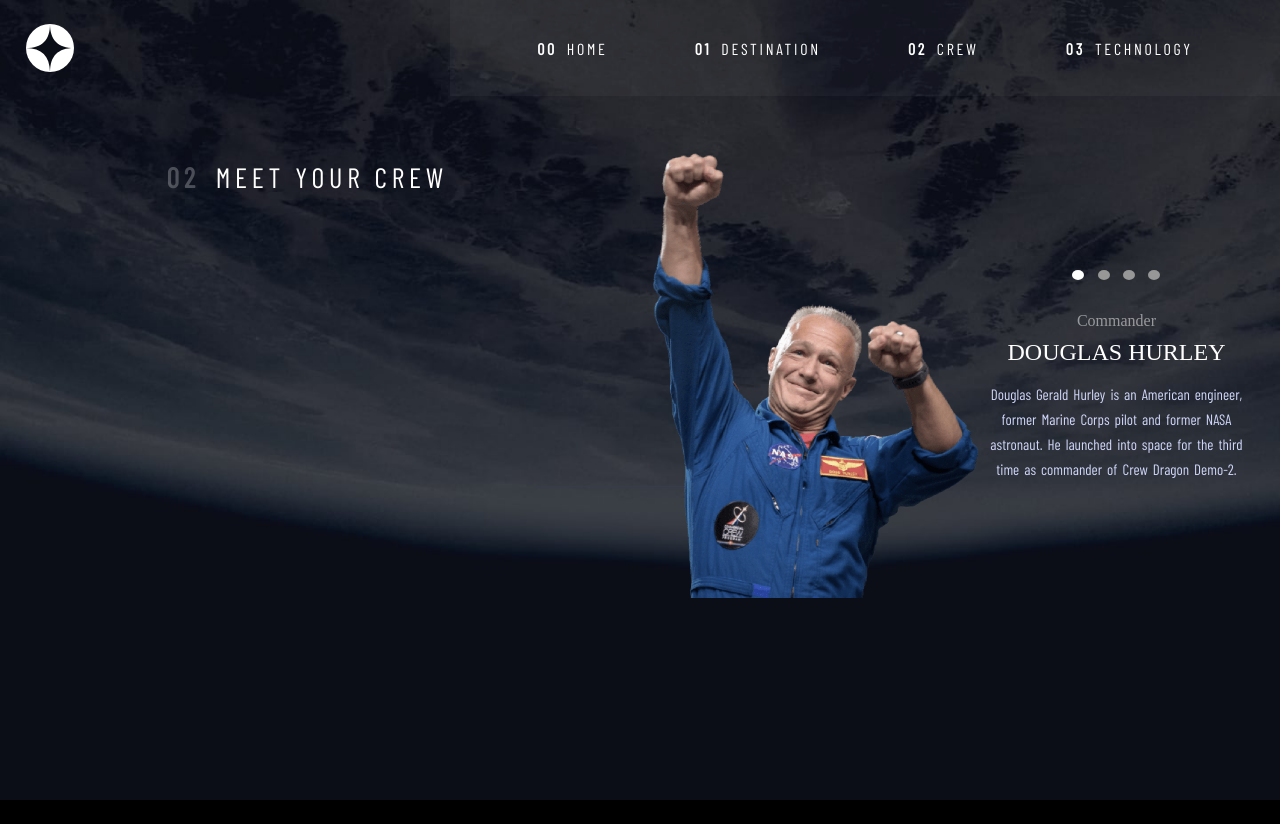
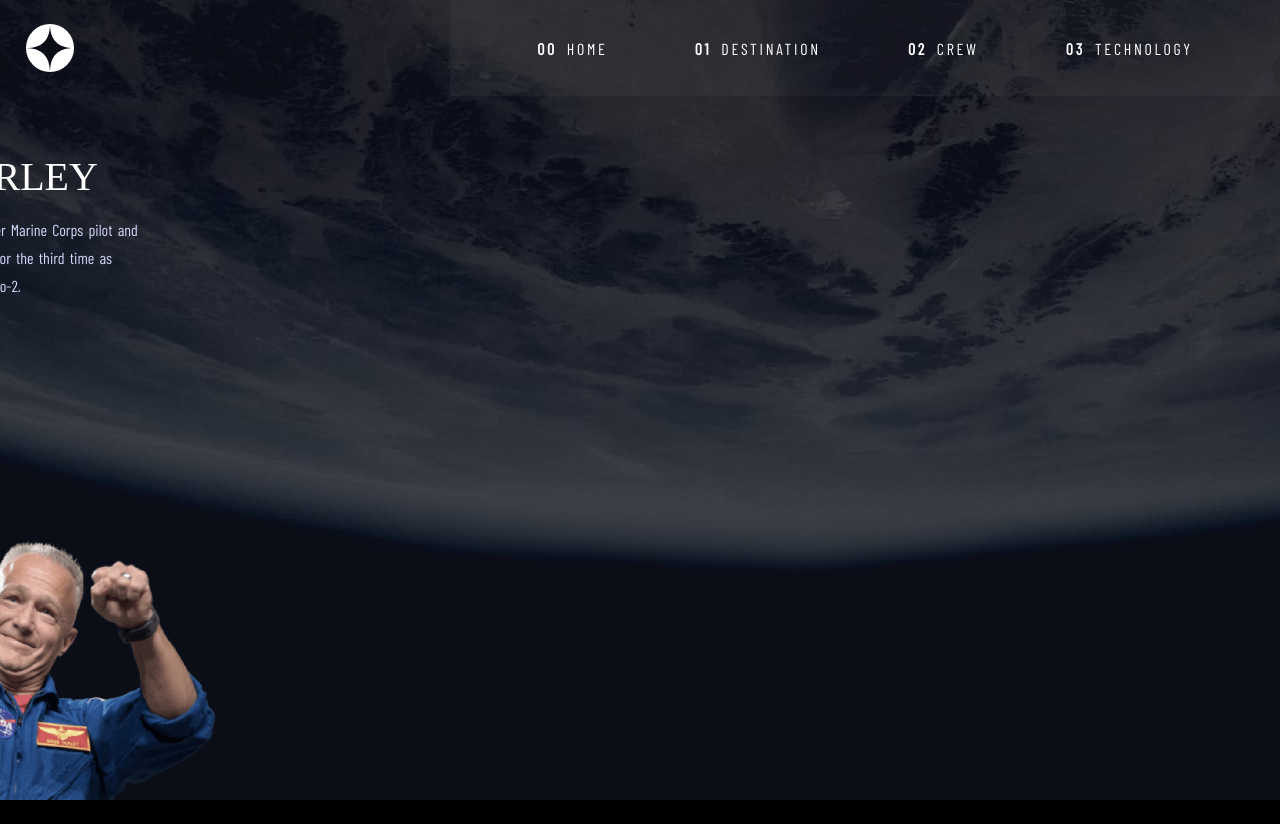
Before and after one commit to the-rabblerouser/SpaceTourism, a Next.js app: page /crew in a window 1280 px wide. After the commit the page ends 800 px from the top, so only its background shows below. Built offline with nearby package versions, Linux system fonts and the light colour scheme; a web font is replaced by a local one.

Commit message:
corrected spacing on subheading for tablet styles

```diff
--- a/components/CrewPage/Crew.styled.ts
+++ b/components/CrewPage/Crew.styled.ts
@@ -25,18 +25,24 @@ export const Container = styled.div`
 	margin-top: 24px;
 
 	@media (min-width: 768px) {
+		display: grid;
+		justify-content: center;
+		align-items: center;
+		grid-columns-template: 1fr;
+		grid-rows-template: 1fr 1fr 1fr;
+		grid-template-areas:
+			'subHeading'
+			'bodyText'
+			'img';
+		height: 88vh;
+		width: 100vw;
+		margin-top: 0;
+		overflow: hidden;
+	}
 	}
 
 	@media (min-width: 1224px) {
-		display: grid;
-		justify-content: space-between;
-		height: 88vh;
-		width: 100vw;
-		grid-columns-template: 1fr 1fr 2fr;
-		grid-rows-template: 2fr;
-		grid-template-areas:
-			'subheading planet planet'
-			'moon planet planet';
+
 	}
 `;
 
@@ -45,6 +51,8 @@ export const SubHeading = styled.h6`
 	font-family: ${({ theme }) => theme.barlow};
 	font-weight: 400;
 	font-size: 16px;
+	font-style: normal;
+	font-weight: normal;
 	color: ${({ theme }) => theme.white};
 	line-height: 19.2px;
 	letter-spacing: 2.7px;
@@ -52,12 +60,13 @@ export const SubHeading = styled.h6`
 	margin: 0 0 0 0;
 
 	@media (min-width: 768px) {
-		align-self: start;
-		margin: 40px 0 0 38.5px;
+		grid-area: subHeading;
+		justify-self: start;
+		width: 100vw;
+		margin: 0 0 0 39px;
 		font-size: 20px;
 		line-height: 24px;
 		letter-spacing: 3.375px;
-		text-align: left;
 	}
 
 	@media (min-width: 1224px) {
@@ -84,11 +93,10 @@ export const Span = styled.div`
 	text-align: center;
 
 	@media (min-width: 768px) {
+		font-weight: bold;
 		font-size: 20px;
-		font-weight: 700;
 		line-height: 24px;
 		letter-spacing: 3.375px;
-		text-align: left;
 	}
 
 	@media (min-width: 1224px) {
@@ -108,6 +116,11 @@ export const ImgContainer = styled.div`
 	border-bottom: 1px solid ${({ theme }) => theme.hrBlack};
 
 	@media (min-width: 768px) {
+		grid-area: img;
+		justify-self: center;
+		height: 532px;
+		width: 368.85333251953125px;
+		border-bottom: none;
 	}
 
 	@media (min-width: 1224px) {
@@ -120,17 +133,15 @@ export const Img = styled.img`
 	justify-self: center;
 
 	@media (min-width: 768px) {
-		height: 300px;
-		width: 300px;
-		margin-top: 60px;
+		height: 532px;
+		width: 368.85333251953125px;
+		margin-top: 40px;
 	}
 
 	@media (min-width: 1224px) {
 		grid-area: moon;
 		align-self: center;
 		justify-self: end;
-		width: 445px;
-		height: 445px;
 		margin: 0 0 0 230px;
 	}
 `;
@@ -143,6 +154,21 @@ export const TextContainer = styled.div`
 	height: 220px;
 	width: 327px;
 
+	@media (min-width: 768px) {
+		width: 536px;
+		height: 232px;
+		grid-area: bodyText;
+		display: grid;
+		justify-self: center;
+		grid-columns-template: 1fr;
+		grid-rows-template: 1fr 1fr 1fr 1fr;
+		grid-template-areas:
+			'title'
+			'name'
+			'bodytext'
+			'toggleContainer';
+	}
+
 	@media (min-width: 1224px) {
 	}
 `;
@@ -154,9 +180,11 @@ export const ToggleContainer = styled.div`
 	align-items: center;
 	height: 10px;
 	width: 88px;
-	margin: 32px 0 0 0;
 
-	@media (min-width: 1224px) {
+	@media (min-width: 768px) {
+		grid-area: toggleContainer;
+		justify-self: center;
+		margin: 40px 0 0 0;
 	}
 `;
 
@@ -190,6 +218,17 @@ export const Title = styled.h6`
 	opacity: 0.5;
 	text-align: center;
 	margin: 32px 0 0 0;
+
+	@media (min-width: 768px) {
+		grid-area: title;
+		font-size: 24px;
+		line-height: 28px;
+		text-align: center;
+		text-transform: uppercase;
+	}
+
+	@media (min-width: 1224px) {
+	}
 `;
 
 export const Name = styled.h5`
@@ -206,8 +245,20 @@ export const Name = styled.h5`
 	text-transform: uppercase;
 	line-height: auto;
 	letter-spacing: 0px;
+	margin: 8px 0 0 0;
 
-	margin: 8px 0 0 0;
+	@media (min-width: 768px) {
+		grid-area: name;
+		height: 46px;
+		width: 457px;
+		font-size: 40px;
+		line-height: 46px;
+		text-align: center;
+		text-transform: uppercase;
+	}
+
+	@media (min-width: 1224px) {
+	}
 `;
 
 export const BodyText = styled.p`
@@ -224,6 +275,12 @@ export const BodyText = styled.p`
 	margin: 16px 0 0 0;
 
 	@media (min-width: 768px) {
+		grid-area: bodytext;
+		height: 84px;
+		width: 458px;
+		font-size: 16px;
+		line-height: 28px;
+		text-align: center;
 	}
 
 	@media (min-width: 1224px) {
```
